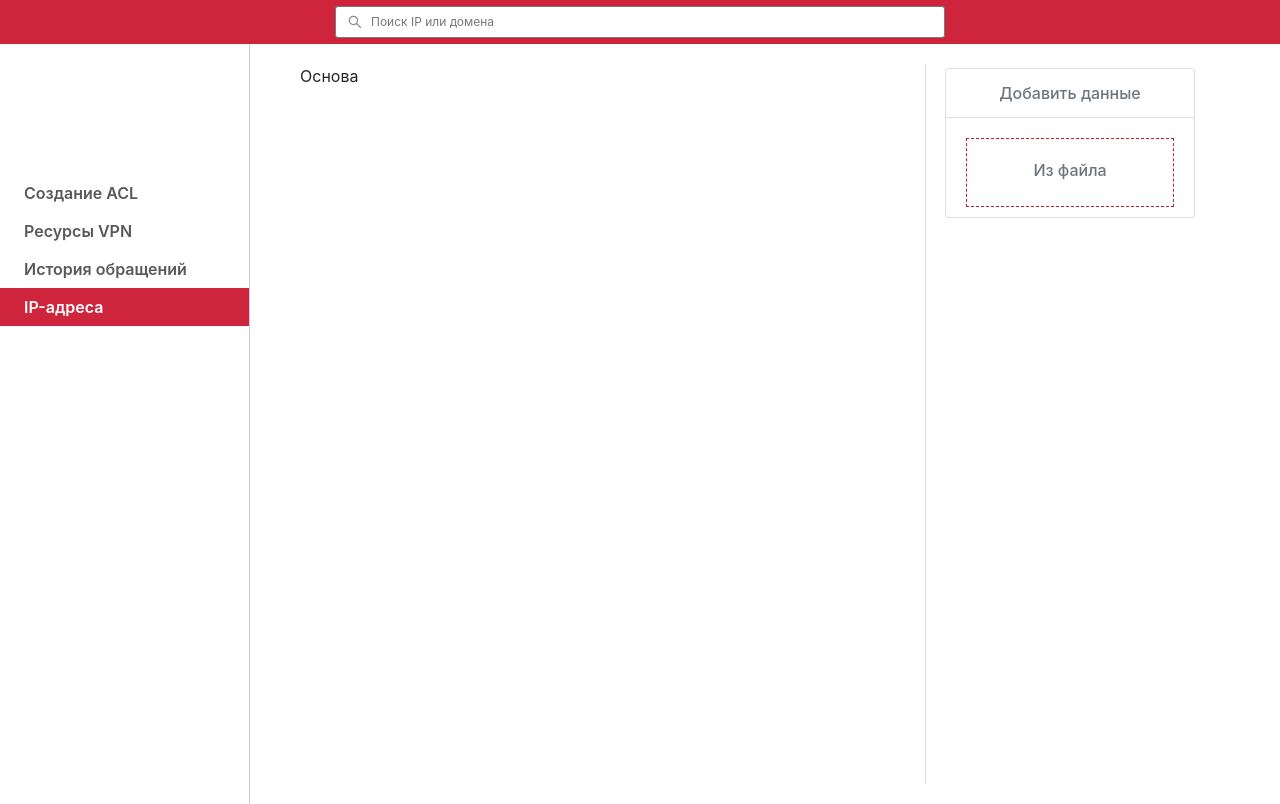
After one commit to MRagulin/acl, a Django app: page /iptable/ in a window 1280 px wide. The commit adds this page. Run offline with Django 3.2, Linux system fonts and the light colour scheme; some libraries are stand-ins or nearby versions.

Commit message:
add gfa, page ip_add

```diff
--- a/acladmin/settings.py
+++ b/acladmin/settings.py
@@ -37,6 +37,7 @@ INSTALLED_APPS = [
     'django.contrib.sessions',
     'django.contrib.messages',
     'django.contrib.staticfiles',
+    'fontawesome-free',
     'ownerlist',
     'accesslist'
 ]
--- /dev/null
+++ b/ownerlist/templates/iptable.html
@@ -0,0 +1,30 @@
+{% extends 'base.html' %}
+
+{% block content %}
+  <div class="col-12 d-flex">
+  <div class="col-8">
+      Основа
+  </div>
+    <div class="col-4 border-left" style="height:90vh">
+     <div class="col-12 p-1">
+          <div class="card" style="width: 250px; height: 150px">
+              <p class="card-header text-center text-secondary " style="background-color: #fff;font-weight: 500;">
+                 <i class="far fa-plus-square"></i> Добавить данные
+              </p>
+              <div class="card-body">
+                  <div class="text-center p-3" style="border: 1px dashed #bd2130; cursor: pointer;">
+                      <form action="{%  url 'iptable_urls' %}" method="post" enctype="multipart/form-data" class="fs-2">
+                          <input type="file" id="input--file--upload" name="input--file--upload" value="">
+                          <label for="input--file--upload" class="input--file--label text-secondary">Из файла</label>
+                      </form>
+                  </div>
+
+              </div>
+          </div>
+     </div>
+
+
+
+  </div>
+  </div>
+{% endblock %}
--- a/ownerlist/urls.py
+++ b/ownerlist/urls.py
@@ -1,9 +1,10 @@
 from django.urls import path
 from django.conf.urls import url
-from .views import SearchView, TreeView
+from .views import SearchView, TreeView, IpTable
 
 urlpatterns = [
-    path('ipconfig/', SearchView.as_view(), name="ipconfig_urls"),
+    #path('ipconfig/', SearchView.as_view(), name="ipconfig_urls"),
+    url('iptable/', IpTable.as_view(), name="iptable_urls"),
     url('search/', SearchView.as_view(), name="search"),
     url(r'^$', TreeView.as_view(), name="ipconfig_urls"),
 ]
--- a/ownerlist/views.py
+++ b/ownerlist/views.py
@@ -10,6 +10,9 @@ from .utils import upload_file_handler, ExtractDataXls, search_text
 #vlan_fun = ExtractDataXls('D:\\Project\\acladmin-20210206T113742Z-001\\IP_LIST\\таблица ip адресов.xls') # ip\\172.18.0.Х Avaya.xls таблица ip адресов.xls ip\\195.239.64.хх.xls
 #result = vlan_fun.execute_file_parsing() or 0
 
+class IpTable(View):
+    def get(self, request):
+        return render(request, 'iptable.html')
 
 class TreeView(View):
     def get(self, request):
--- a/static/css/style.css
+++ b/static/css/style.css
@@ -683,3 +683,18 @@ input:not([type='checkbox']):valid+span:after, textarea:valid+span:after {
         height: 1rem;
         border-width: .2em;
     }
+
+
+#input--file--upload {
+	width: 0.1px;
+	height: 0.1px;
+	opacity: 0;
+	overflow: hidden;
+	position: absolute;
+	z-index: -1;
+}
+.input--file--label{
+    font-weight: 500;
+    cursor: pointer;
+    padding-top: 3px;
+}
--- a/static/js/main.js
+++ b/static/js/main.js
@@ -1,13 +1,4 @@
 window.STAGING = 'A1'; //описание состояния заполнения формы
-let TableRow = `<tr><td class=''><input type='text'class='form-control'
-placeholder='172.16.45.75' id='input__ip' autofocus minlength='7' maxlength='15' size='15'
-pattern='^((\\d{1,2}|1\\d\\d|2[0-4]\\d|25[0-5])\\.){3}(\\d{1,2}|1\\d\\d|2[0-4]\\d|25[0-5])$'>
-<span class='validity'></span></td><td class=''>
-<input type='text' class='form-control' placeholder='/16' id='input__mask'style='max-width: 110px;' pattern='^((\\d{1,2}'>
-<span class='validity'></span></td><td><textarea class='form-control' placeholder='Внутренняя сеть АС' rows='1' id='input_descr' pattern='.{3,}'>
-</textarea><span class='validity'></span></td><td><button class='btn btn-danger btn-sm btn-action btn-action-rm ml-3' type='button'>-</button>
-<button class='btn btn-success btn-sm btn-action btn-action-add ml-1' type='button'>+</button></td>
-</tr>`;
 let el_id = 0;
 
 function hasNumber(myString) {
--- a/templates/base.html
+++ b/templates/base.html
@@ -7,12 +7,12 @@
     {% load static %}
   <link rel="stylesheet" href="{% static 'css/style.css' %}">
   <link rel="stylesheet" href="{% static 'css/bootstrap.css' %}">
-  <script src="{% static 'js/jquery-3.4.1.js' %}"></script>
-  <script src="{% static 'js/main.js' %}" ></script>
+  <script src="{% static 'fontawesome_free/js/all.min.js' %}"></script>
+  <link href="{% static 'fontawesome_free/css/all.min.css' %}" rel="stylesheet" type="text/css">
+<link href="{% static 'fontawesome_free/css/fontawesome.css' %}" rel="stylesheet" type="text/css">
+  <link href="{% static 'fontawesome_free/css/brands.css' %}" rel="stylesheet" type="text/css">
+  <link href="{% static 'fontawesome_free/css/solid.css' %}" rel="stylesheet" type="text/css">
 
-{#<script src="https://code.jquery.com/jquery-3.4.1.slim.min.js" integrity="sha384-J6qa4849blE2+poT4WnyKhv5vZF5SrPo0iEjwBvKU7imGFAV0wwj1yYfoRSJoZ+n" crossorigin="anonymous"></script>#}
-{#<script src="https://cdn.jsdelivr.net/npm/popper.js@1.16.0/dist/umd/popper.min.js" integrity="sha384-Q6E9RHvbIyZFJoft+2mJbHaEWldlvI9IOYy5n3zV9zzTtmI3UksdQRVvoxMfooAo" crossorigin="anonymous"></script>#}
-{#<script src="https://stackpath.bootstrapcdn.com/bootstrap/4.4.1/js/bootstrap.min.js" integrity="sha384-wfSDF2E50Y2D1uUdj0O3uMBJnjuUD4Ih7YwaYd1iqfktj0Uod8GCExl3Og8ifwB6" crossorigin="anonymous"></script>#}
   <title>
       {% block title %}
           ACL - форма
@@ -45,22 +45,26 @@
                         <a href="{% url 'aclcreate_urls' %}" class="nav-link">
                     {% endif %}
                       <span class="nav-text">
-                        Создание ACL
+                        <i class="fas fa-file-signature"></i> Создание ACL
                       </span>
                     </a>
                     <a href="#" class="nav-link">
                       <span class="nav-text">
-                        Ресурсы VPN
+                       <i class="fas fa-laptop-house"></i> Ресурсы VPN
                       </span>
                     </a>
                     <a href="#" class="nav-link">
                       <span class="nav-text">
-                        История обращений
+                        <i class="fas fa-clipboard-list"></i> История обращений
                       </span>
                     </a>
-                    <a href="#" class="nav-link">
+                    {% if 'iptable' in request.path %}
+                    <a href="{% url 'iptable_urls' %}" class="nav-link nav-link--active">
+                    {% else %}
+                        <a href="{% url 'iptable_urls' %}" class="nav-link">
+                    {% endif %}
                       <span class="nav-text">
-                        IP- адреса
+                       <i class="fas fa-list-ul"></i> IP-адреса
                       </span>
                     </a>
                   </nav>
@@ -72,5 +76,7 @@
             {% endblock %}
     </div>
 </div>
+  <script src="{% static 'js/jquery-3.4.1.js' %}"></script>
+  <script src="{% static 'js/main.js' %}" ></script>
 </body>
 </html>
```
